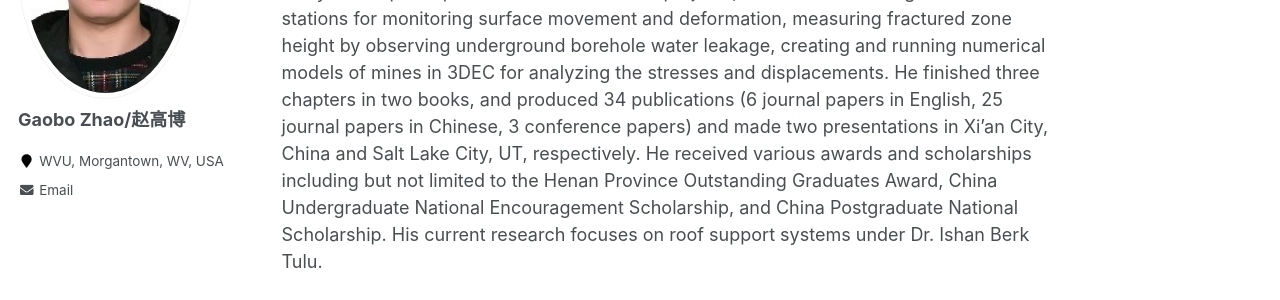
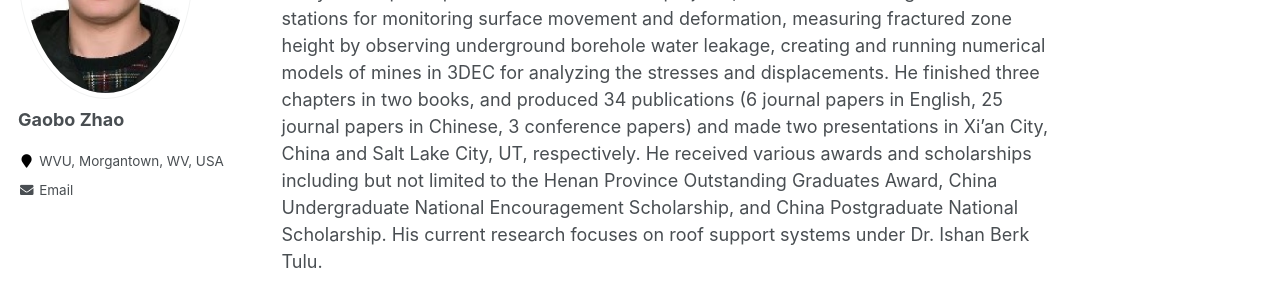
Before and after one commit to ShoulingMeng/ShoulingMeng.github.io, a Jekyll site: the page built from _pages/about.md, in a window 1280 px wide. Shown: the part 275-575 px from the top of the page. Built offline with Jekyll 4.4.1, drawn with Linux system fonts in a browser that asks for light colours.

Commit message:
Update _config.yml

```diff
--- a/_config.yml
+++ b/_config.yml
@@ -80,7 +80,7 @@ analytics:
 
 # Site Author
 author:
-  name             : "Gaobo Zhao/赵高博"
+  name             : "Gaobo Zhao"
   avatar           : "bio-photo.jpeg"
   bio              : ""#"   签名!"
   location         : "WVU, Morgantown, WV, USA"
```
